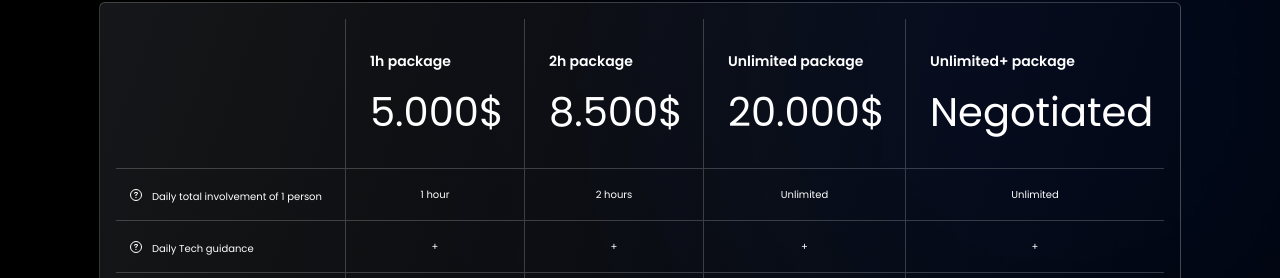
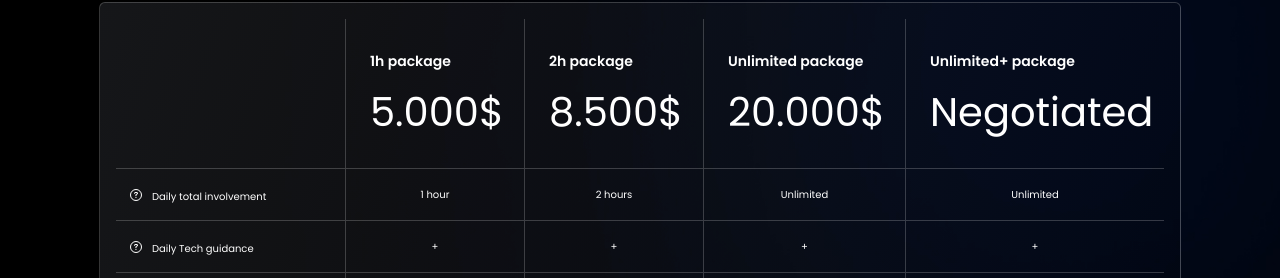
Before and after one commit to Brushfam/brushfam-website, a Next.js app: page /advisory-subscription in a window 1280 px wide. Shown: the part 1373-1651 px from the top of the page. Built offline with nearby package versions, Linux system fonts and the light colour scheme.

Commit message:
update packages data

```diff
--- a/data/packagesData.js
+++ b/data/packagesData.js
@@ -1,12 +1,12 @@
 export const desktopPackagesData = [
   {
-    cell1: "Daily total involvement of 1 person",
+    cell1: "Daily total involvement",
     cell2: "1 hour",
     cell3: "2 hours",
     cell4: "Unlimited",
     cell5: "Unlimited",
     tooltip:
-      "One technical expert from our team will work with your team on daily basis to ensure the correct implementation of all the advice.",
+      "Our team will work with your team on daily basis to ensure the correct implementation of all the advice.",
   },
   {
     cell1: "Daily Tech guidance",
@@ -57,7 +57,7 @@ export const desktopPackagesData = [
 
 export const firstPackageData = [
   {
-    cell1: "Daily total involvement of 1 person",
+    cell1: "Daily total involvement",
     cell2: "1 hour"
   },
   {
@@ -84,7 +84,7 @@ export const firstPackageData = [
 
 export const secondPackageData = [
   {
-    cell1: "Daily total involvement of 1 person",
+    cell1: "Daily total involvement",
     cell2: "2 hours"
   },
   {
@@ -111,7 +111,7 @@ export const secondPackageData = [
 
 export const unlimitedPackageData = [
   {
-    cell1: "Daily total involvement of 1 person",
+    cell1: "Daily total involvement",
     cell2: "Unlimited"
   },
   {
@@ -138,7 +138,7 @@ export const unlimitedPackageData = [
 
 export const unlimitedPlusPackageData = [
   {
-    cell1: "Daily total involvement of 1 person",
+    cell1: "Daily total involvement",
     cell2: "Unlimited"
   },
   {
```
